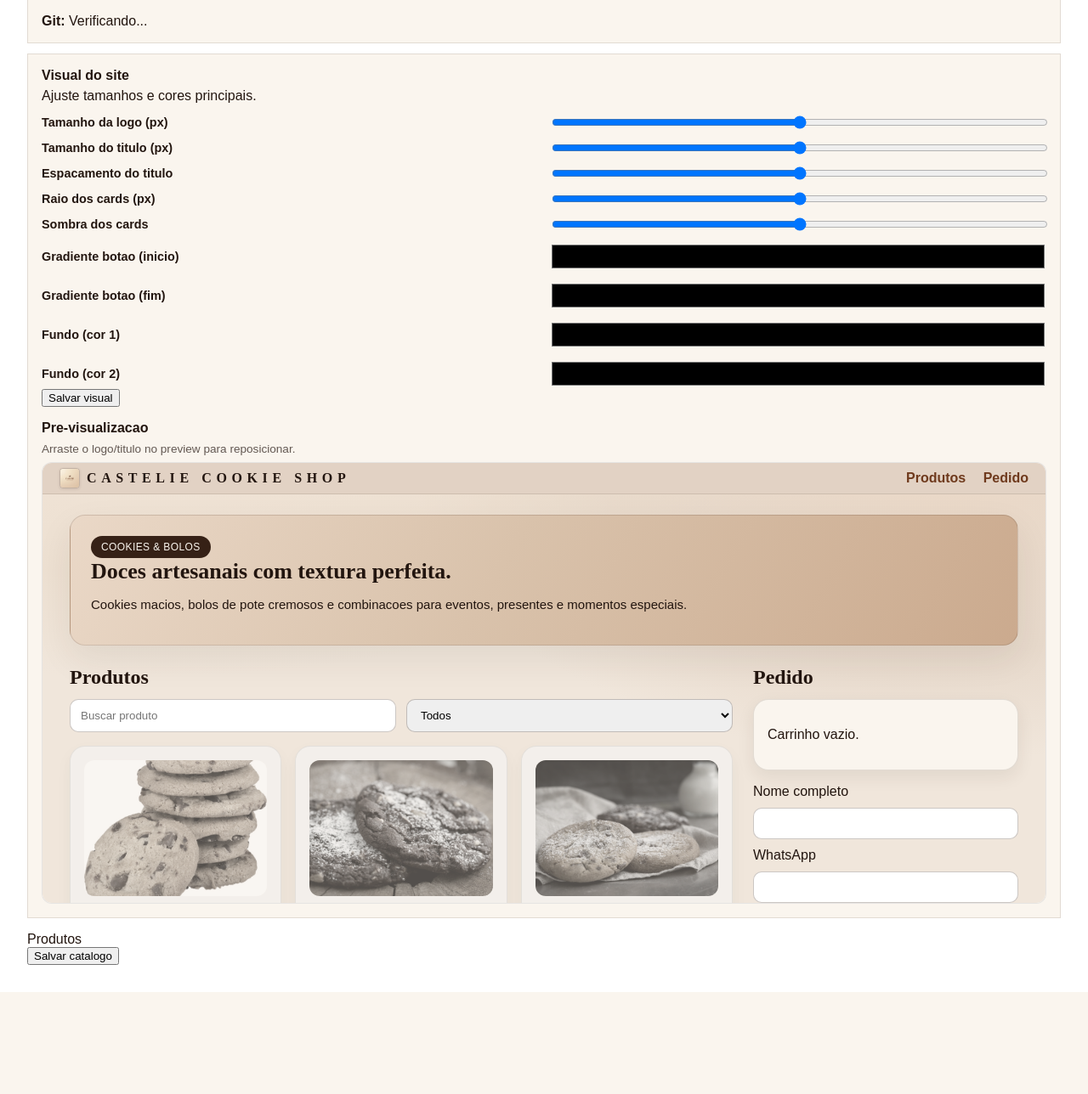
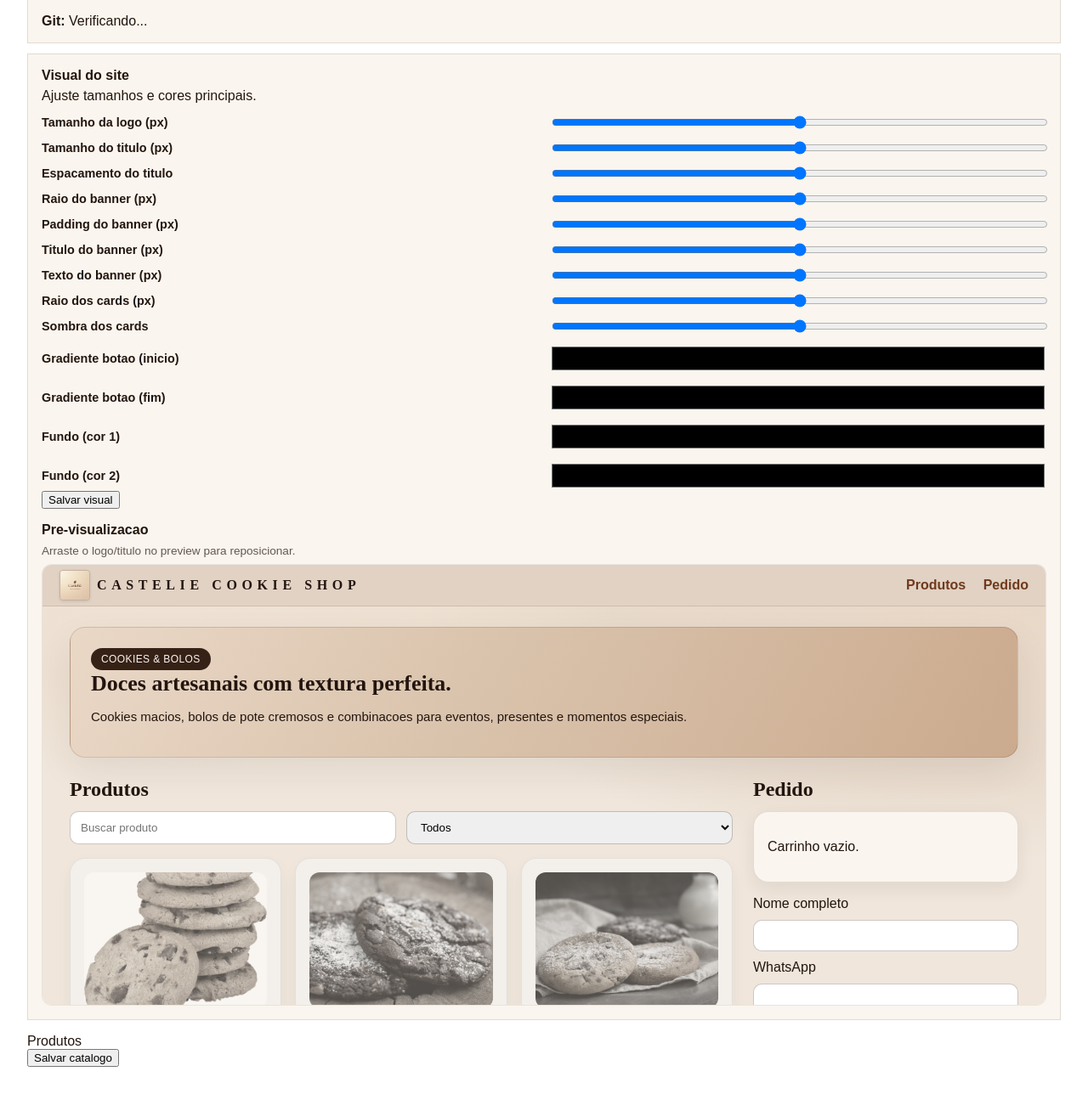
Before and after one commit to felipepereira160-a11y/CastelieCookieShop, a FastAPI app: template fastapi_app/templates/admin.html in a window 1280 px wide. Shown: the part 109-1397 px from the top of the page at 85% size. Before the commit the page ends 1277 px from the top, so only its background shows below. Run offline with FastAPI, Linux system fonts and the light colour scheme; the template is opened without the code that fills it, so the values that code supplies are empty.

Commit message:
Expand theme controls for logo and hero banner

```diff
--- a/fastapi_app/main.py
+++ b/fastapi_app/main.py
@@ -158,13 +158,17 @@ DEFAULT_CATALOG = [
 ]
 
 DEFAULT_THEME = {
-    "logo_size": 24,
+    "logo_size": 36,
     "brand_font_size": 16,
-    "brand_letter_spacing": 0.22,
+    "brand_letter_spacing": 1.2,
     "brand_offset_x": 0,
     "brand_offset_y": 0,
     "card_radius": 18,
     "card_shadow": 0.08,
+    "hero_radius": 18,
+    "hero_padding": 24,
+    "hero_title_size": 26,
+    "hero_text_size": 15,
     "button_grad_start": "#9b5b2f",
     "button_grad_end": "#b47445",
     "page_bg_1": "#f3e7db",
@@ -368,13 +372,17 @@ def admin_save(request: Request, catalog_json: str = Form("")):
 @app.post("/admin/theme", response_class=HTMLResponse)
 def admin_theme_save(
     request: Request,
-    logo_size: int = Form(24),
+    logo_size: int = Form(36),
     brand_font_size: int = Form(16),
-    brand_letter_spacing: float = Form(0.22),
+    brand_letter_spacing: float = Form(1.2),
     brand_offset_x: float = Form(0),
     brand_offset_y: float = Form(0),
     card_radius: int = Form(18),
     card_shadow: float = Form(0.08),
+    hero_radius: int = Form(18),
+    hero_padding: int = Form(24),
+    hero_title_size: int = Form(26),
+    hero_text_size: int = Form(15),
     button_grad_start: str = Form("#9b5b2f"),
     button_grad_end: str = Form("#b47445"),
     page_bg_1: str = Form("#f3e7db"),
@@ -383,13 +391,17 @@ def admin_theme_save(
     if not _is_admin_session(request):
         return templates.TemplateResponse("admin_login.html", {"request": request, "message": "Login necessario."})
     theme = {
-        "logo_size": max(12, min(40, int(logo_size))),
+        "logo_size": max(16, min(80, int(logo_size))),
         "brand_font_size": max(12, min(28, int(brand_font_size))),
-        "brand_letter_spacing": max(0.0, min(0.8, float(brand_letter_spacing))),
+        "brand_letter_spacing": max(0.0, min(6.0, float(brand_letter_spacing))),
         "brand_offset_x": float(brand_offset_x or 0),
         "brand_offset_y": float(brand_offset_y or 0),
         "card_radius": max(8, min(30, int(card_radius))),
         "card_shadow": max(0.02, min(0.2, float(card_shadow))),
+        "hero_radius": max(12, min(32, int(hero_radius))),
+        "hero_padding": max(16, min(48, int(hero_padding))),
+        "hero_title_size": max(20, min(36, int(hero_title_size))),
+        "hero_text_size": max(12, min(20, int(hero_text_size))),
         "button_grad_start": button_grad_start.strip(),
         "button_grad_end": button_grad_end.strip(),
         "page_bg_1": page_bg_1.strip(),
--- a/fastapi_app/static/styles.css
+++ b/fastapi_app/static/styles.css
@@ -39,7 +39,7 @@ h1, h2, h3 {
   font-family: 'Playfair Display', serif;
   font-size: calc(var(--theme-brand-font, 16) * 1px);
   font-weight: 700;
-  letter-spacing: calc(var(--theme-brand-letter, 0.22) * 1em);
+  letter-spacing: calc(var(--theme-brand-letter, 1.2) * 1px);
   display: flex;
   align-items: center;
   gap: 8px;
@@ -75,11 +75,20 @@ h1, h2, h3 {
 
 .hero {
   margin: 24px 32px;
-  padding: 24px;
-  border-radius: 18px;
+  padding: calc(var(--theme-hero-padding, 24) * 1px);
+  border-radius: calc(var(--theme-hero-radius, 18) * 1px);
   background: linear-gradient(120deg, #ead8c7 0%, #d9c2ab 45%, #cbaa8e 100%);
   border: 1px solid rgba(54, 33, 22, 0.14);
   box-shadow: 0 16px 40px rgba(54, 33, 22, 0.08);
+}
+
+.hero h1 {
+  font-size: calc(var(--theme-hero-title, 26) * 1px);
+  line-height: 1.2;
+}
+
+.hero p {
+  font-size: calc(var(--theme-hero-text, 15) * 1px);
 }
 
 .hero h1 {
--- a/fastapi_app/templates/admin.html
+++ b/fastapi_app/templates/admin.html
@@ -14,6 +14,10 @@
         --theme-brand-y: {{ theme.brand_offset_y }};
         --theme-card-radius: {{ theme.card_radius }};
         --theme-card-shadow: {{ theme.card_shadow }};
+        --theme-hero-radius: {{ theme.hero_radius }};
+        --theme-hero-padding: {{ theme.hero_padding }};
+        --theme-hero-title: {{ theme.hero_title_size }};
+        --theme-hero-text: {{ theme.hero_text_size }};
         --theme-btn-start: {{ theme.button_grad_start }};
         --theme-btn-end: {{ theme.button_grad_end }};
         --theme-page-bg-1: {{ theme.page_bg_1 }};
@@ -64,15 +68,27 @@
           <form method="post" action="/admin/theme" class="form theme-form" id="theme-form">
             <div class="theme-grid">
               <label>Tamanho da logo (px)</label>
-              <input type="range" name="logo_size" min="12" max="40" value="{{ theme.logo_size }}" />
+              <input type="range" name="logo_size" min="16" max="80" value="{{ theme.logo_size }}" />
 
               <label>Tamanho do titulo (px)</label>
               <input type="range" name="brand_font_size" min="12" max="28" value="{{ theme.brand_font_size }}" />
 
               <label>Espacamento do titulo</label>
-              <input type="range" name="brand_letter_spacing" min="0" max="0.8" step="0.02" value="{{ theme.brand_letter_spacing }}" />
+              <input type="range" name="brand_letter_spacing" min="0" max="6" step="0.1" value="{{ theme.brand_letter_spacing }}" />
               <input type="hidden" name="brand_offset_x" value="{{ theme.brand_offset_x }}" />
               <input type="hidden" name="brand_offset_y" value="{{ theme.brand_offset_y }}" />
+
+              <label>Raio do banner (px)</label>
+              <input type="range" name="hero_radius" min="12" max="32" value="{{ theme.hero_radius }}" />
+
+              <label>Padding do banner (px)</label>
+              <input type="range" name="hero_padding" min="16" max="48" value="{{ theme.hero_padding }}" />
+
+              <label>Titulo do banner (px)</label>
+              <input type="range" name="hero_title_size" min="20" max="36" value="{{ theme.hero_title_size }}" />
+
+              <label>Texto do banner (px)</label>
+              <input type="range" name="hero_text_size" min="12" max="20" value="{{ theme.hero_text_size }}" />
 
               <label>Raio dos cards (px)</label>
               <input type="range" name="card_radius" min="8" max="30" value="{{ theme.card_radius }}" />
@@ -235,6 +251,10 @@
         root.style.setProperty('--theme-brand-y', values.brand_offset_y || 0);
         root.style.setProperty('--theme-card-radius', values.card_radius);
         root.style.setProperty('--theme-card-shadow', values.card_shadow);
+        root.style.setProperty('--theme-hero-radius', values.hero_radius);
+        root.style.setProperty('--theme-hero-padding', values.hero_padding);
+        root.style.setProperty('--theme-hero-title', values.hero_title_size);
+        root.style.setProperty('--theme-hero-text', values.hero_text_size);
         root.style.setProperty('--theme-btn-start', values.button_grad_start);
         root.style.setProperty('--theme-btn-end', values.button_grad_end);
         root.style.setProperty('--theme-page-bg-1', values.page_bg_1);
@@ -249,6 +269,10 @@
           brand_letter_spacing: getVal('brand_letter_spacing'),
           card_radius: getVal('card_radius'),
           card_shadow: getVal('card_shadow'),
+          hero_radius: getVal('hero_radius'),
+          hero_padding: getVal('hero_padding'),
+          hero_title_size: getVal('hero_title_size'),
+          hero_text_size: getVal('hero_text_size'),
           button_grad_start: getVal('button_grad_start'),
           button_grad_end: getVal('button_grad_end'),
           page_bg_1: getVal('page_bg_1'),
--- a/fastapi_app/templates/index.html
+++ b/fastapi_app/templates/index.html
@@ -14,6 +14,10 @@
         --theme-brand-y: {{ theme.brand_offset_y }};
         --theme-card-radius: {{ theme.card_radius }};
         --theme-card-shadow: {{ theme.card_shadow }};
+        --theme-hero-radius: {{ theme.hero_radius }};
+        --theme-hero-padding: {{ theme.hero_padding }};
+        --theme-hero-title: {{ theme.hero_title_size }};
+        --theme-hero-text: {{ theme.hero_text_size }};
         --theme-btn-start: {{ theme.button_grad_start }};
         --theme-btn-end: {{ theme.button_grad_end }};
         --theme-page-bg-1: {{ theme.page_bg_1 }};
--- a/fastapi_app/templates/payments.html
+++ b/fastapi_app/templates/payments.html
@@ -14,6 +14,10 @@
         --theme-brand-y: {{ theme.brand_offset_y }};
         --theme-card-radius: {{ theme.card_radius }};
         --theme-card-shadow: {{ theme.card_shadow }};
+        --theme-hero-radius: {{ theme.hero_radius }};
+        --theme-hero-padding: {{ theme.hero_padding }};
+        --theme-hero-title: {{ theme.hero_title_size }};
+        --theme-hero-text: {{ theme.hero_text_size }};
         --theme-btn-start: {{ theme.button_grad_start }};
         --theme-btn-end: {{ theme.button_grad_end }};
         --theme-page-bg-1: {{ theme.page_bg_1 }};
```
